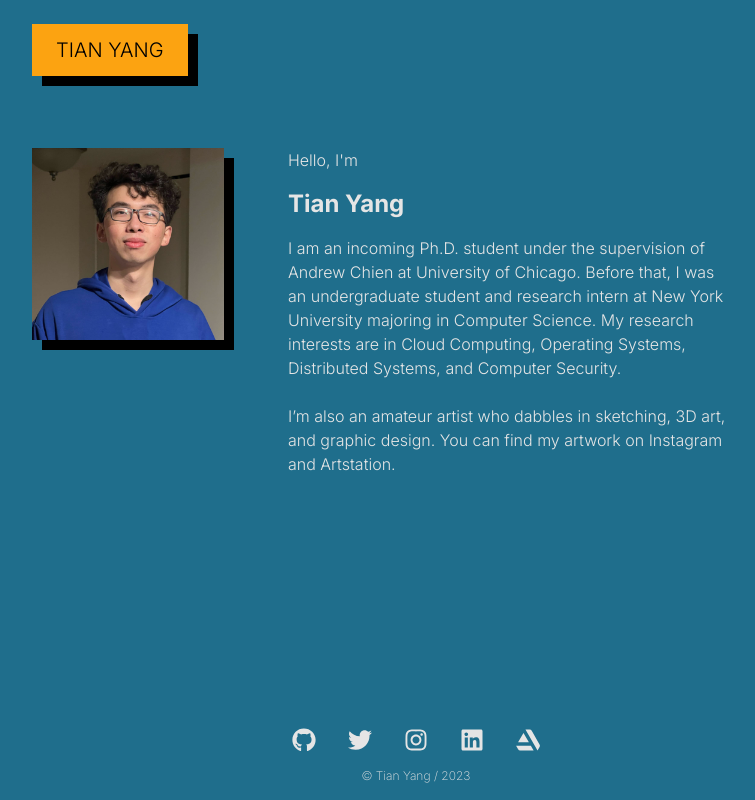
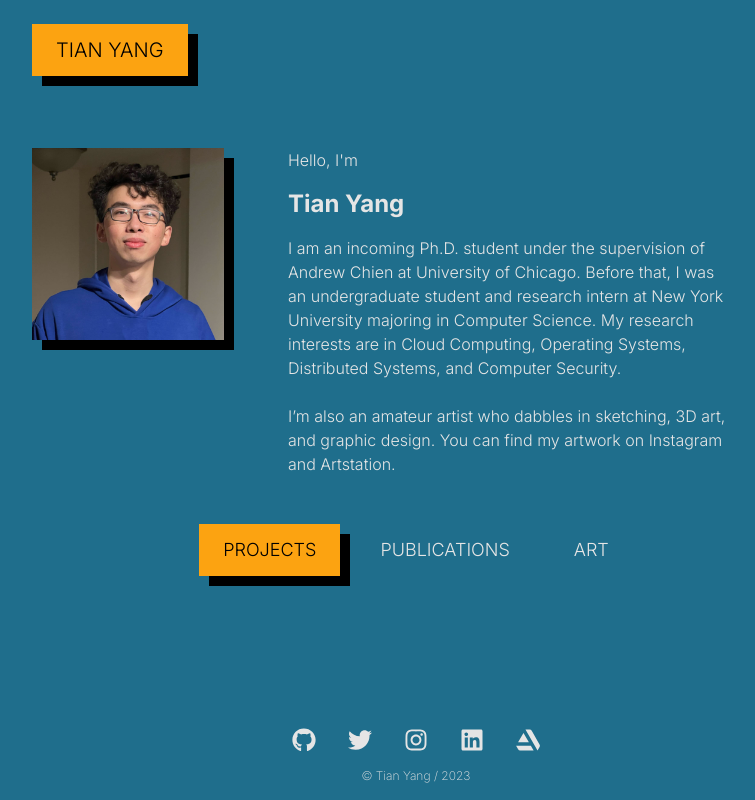
Before and after one commit to AlpacaMax/AlpacaMax.github.io, a Next.js app: page / in a window 1280 px wide. Shown: the whole page, without its empty margins (224-979 px from the left). Built offline with nearby package versions, Linux system fonts and the light colour scheme.

Commit message:
Add tabs

```diff
--- a/components/footer.js
+++ b/components/footer.js
@@ -12,7 +12,7 @@ export default function Footer() {
 			</footer>
 			<div className="flex flex-row justify-center my-4">
 				<span className="font-thin text-xs">
-					© Tian Yang / 2023
+					© Tian Yang / { (new Date()).getFullYear() }
 				</span>
 			</div>
 		</div>
--- a/components/header.js
+++ b/components/header.js
@@ -3,7 +3,7 @@ import Link from 'next/link';
 export default function Header() {
     return (
 		<div className="flex flex-row">
-			<div className="grow flex flex-row">
+			<div className="flex flex-row">
 				<div className="bg-highlight my-6 py-3 px-6 shadow-[10px_10px_rgba(0,0,0,1)]">
 					<Link href="/" className="text-xl text-black font-light">
                         TIAN YANG
--- a/components/layout.js
+++ b/components/layout.js
@@ -1,5 +1,4 @@
 import Header from '../components/header.js';
-import Navbar from '../components/navbar.js';
 import Footer from '../components/footer.js';
 
 export default function Layout({ children }) {
--- a/components/navbar.js
+++ b/components/navbar.js
@@ -1,29 +1,13 @@
 import Link from 'next/link';
 
-export default function Navbar() {
+import NavLink from './navlink';
+
+export default function Navbar({tab, setTab}) {
 	return (
-		<div className="flex flex-row">
-			<div className="grow flex flex-row">
-				<div className="bg-highlight py-8 px-6 rounded-b-lg">
-					<Link href="/">
-						<a className="text-xl text-bgcolor font-bold">
-							AlpacaMax
-						</a>
-					</Link>
-				</div>
-			</div>
-			<div className="grow flex flex-row justify-end font-extralight text-text">
-				<div className="m-8">
-					<Link href="/projects">
-						<a>Projects</a>
-					</Link>
-				</div>
-				<div className="m-8">
-					<Link href="/bio">
-						<a>Bio</a>
-					</Link>
-				</div>
-			</div>
+		<div className="flex flex-row justify-center">
+			<NavLink name="PROJECTS" tab={tab} setTab={setTab} />
+			<NavLink name="PUBLICATIONS" tab={tab} setTab={setTab} />
+			<NavLink name="ART" tab={tab} setTab={setTab} />
 		</div>
 	)
 }
--- /dev/null
+++ b/components/navlink.js
@@ -0,0 +1,12 @@
+import Link from 'next/link';
+
+export default function NavLink({ name, tab, setTab }) {
+    return (
+        <button
+            className={name == tab ? "mx-2 px-6 py-3 bg-highlight text-black text-lg font-light shadow-[10px_10px_rgba(0,0,0,1)]" : "mx-2 px-6 py-3 hover:bg-text text-text hover:text-black text-lg font-light hover:shadow-[10px_10px_rgba(0,0,0,1)]"}
+            onClick={() => setTab(name) }
+        >
+            { name }
+        </button>
+    )
+}
--- a/pages/index.js
+++ b/pages/index.js
@@ -1,12 +1,15 @@
+import { useState } from 'react';
+
 import Image from 'next/image';
 
 import Layout from '../components/layout.js';
-// import portraitPic from '../public/portrait.jpeg';
+import Navbar from '../components/navbar.js';
 
 export default function Home() {
-  return (
+	let [tab, setTab] = useState("PROJECTS");
+	return (
 		<Layout>
-			<div className="grow flex flex-row py-12">
+			<div className="flex flex-row py-12">
 				<div className="basis-1/4">
 					<Image
 						src="/portrait.jpeg"
@@ -32,6 +35,11 @@ export default function Home() {
 					</p>
 				</div>
 			</div>
+			<Navbar
+				tab={tab}
+				setTab={setTab}
+			/>
+			<div className="grow flex flex-row"></div>
 		</Layout>
-  )
+	)
 }
```
